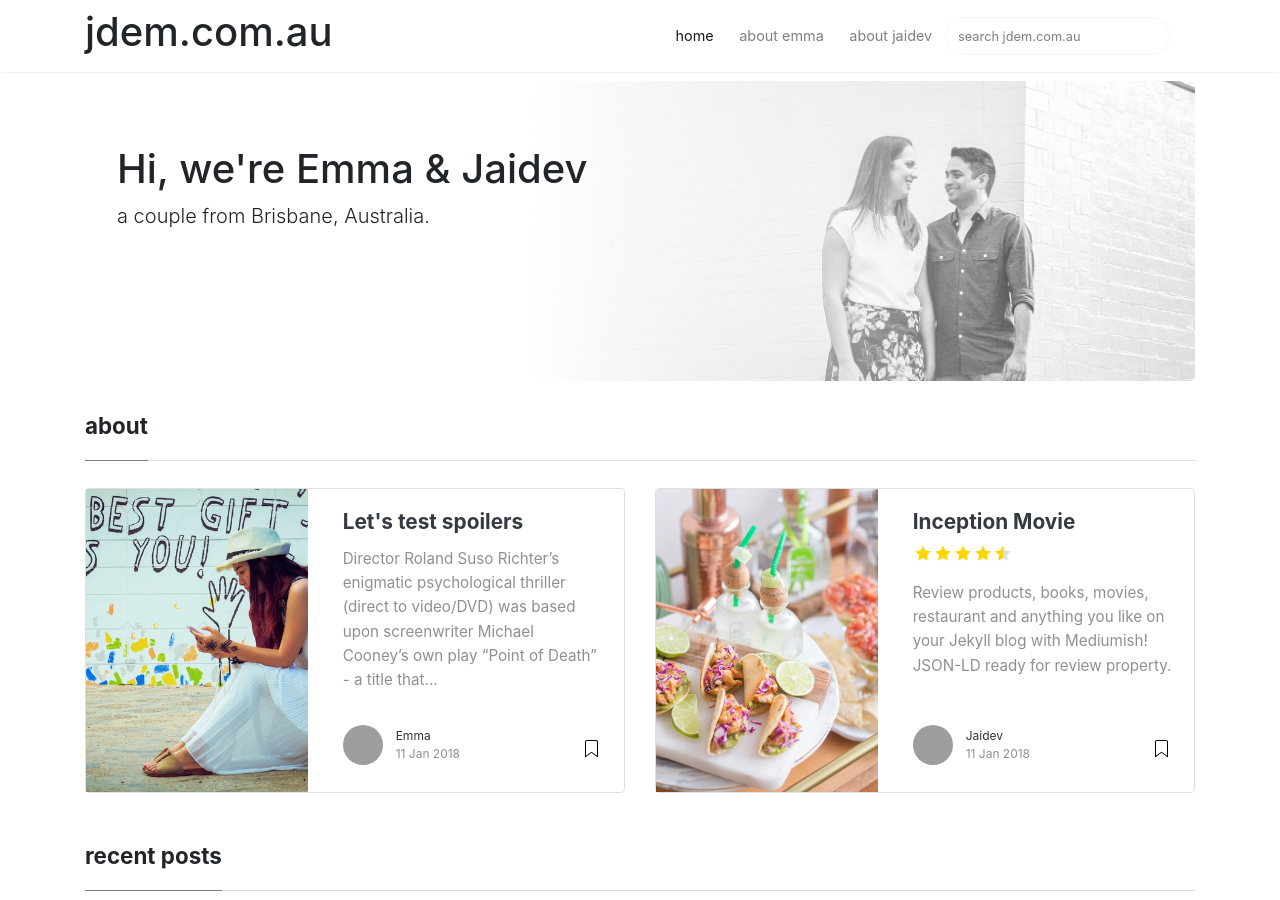
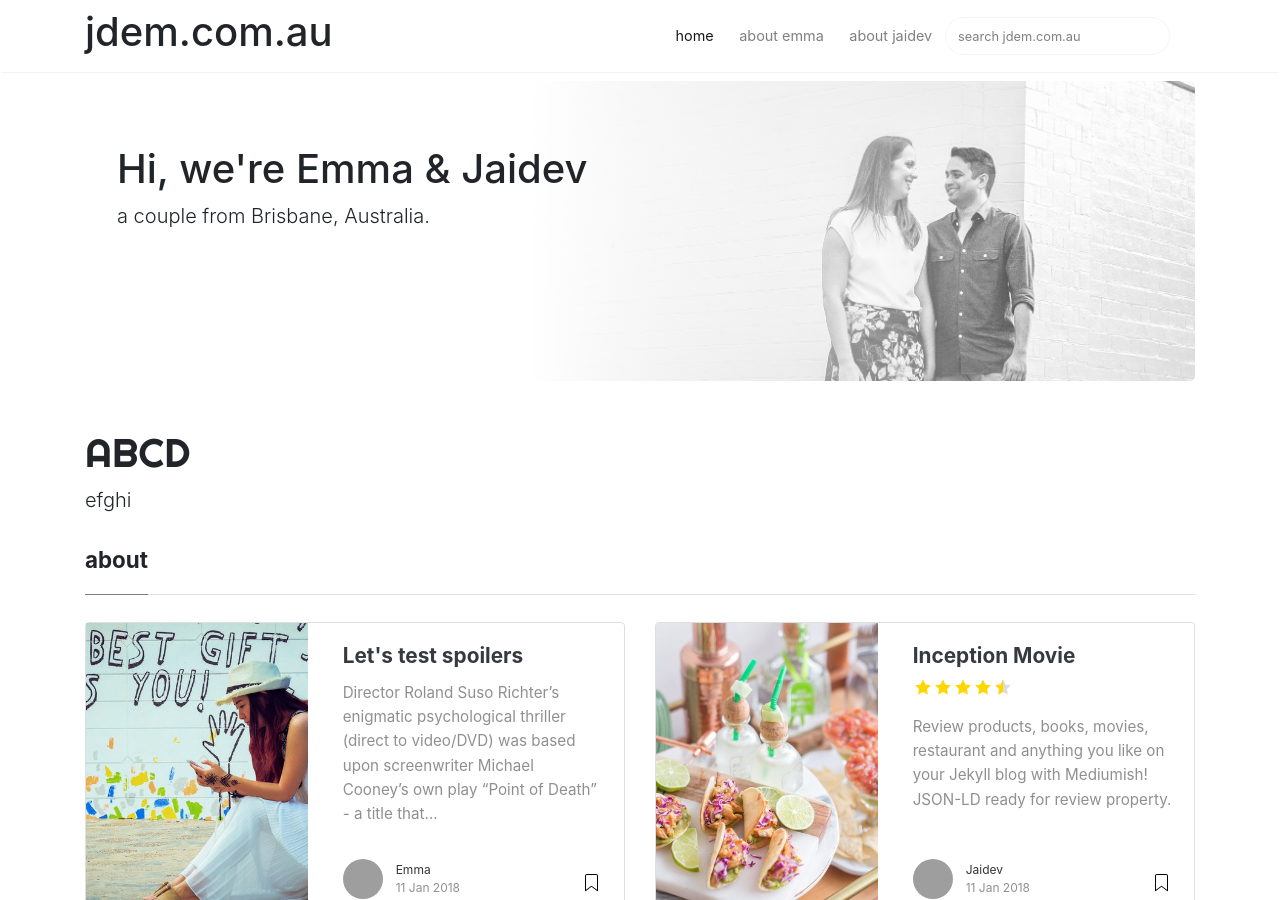
Before and after one commit to jdemau/jdem.com.au, a Jekyll site: the page built from index.html, in a window 1280 px wide and 900 px high. Built offline with Jekyll 4.4.1, drawn with Linux system fonts in a browser that asks for light colours; nearby versions of some CDN libraries; the list of posts is cut into pages by our own code; grey boxes are pictures that could not be loaded.

Commit message:
Restore original heading

```diff
--- a/index.html
+++ b/index.html
@@ -10,6 +10,12 @@ title: Home
     <p class="lead">a couple from Brisbane, Australia.</p>
 </section>
 
+<div class="mainheading">
+    <h1 class="sitetitle">ABCD</h1>
+    <p class="lead">
+        efghi
+    </p>
+</div>
 
 <!-- Featured
 ================================================== -->
```
